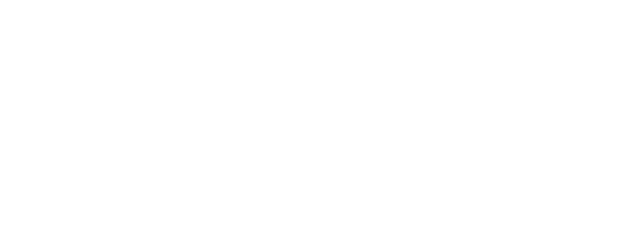
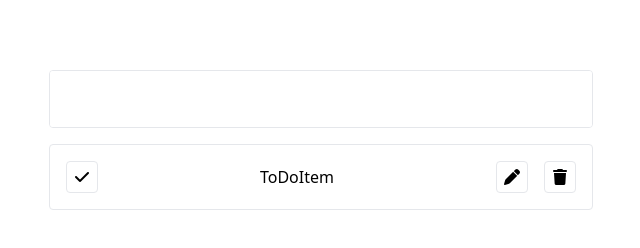
Before and after one commit to conceptbtw/React-To-Do-List-App, a React (Vite) app: page / in a window 1280 px wide. Shown: the part 260-508 px from the top of the page, without its empty margins (319-959 px from the left). Built offline with nearby package versions, Linux system fonts and the light colour scheme.

Commit message:
Update ToDoItem component

```diff
--- a/index.html
+++ b/index.html
@@ -6,6 +6,13 @@
     <meta name="viewport" content="width=device-width, initial-scale=1.0" />
     <title>To-Do List</title>
     <meta name="description" content="To-Do List" />
+    <link
+      rel="stylesheet"
+      href="https://cdnjs.cloudflare.com/ajax/libs/font-awesome/6.5.2/css/all.min.css"
+      integrity="sha512-SnH5WK+bZxgPHs44uWIX+LLJAJ9/2PkPKZ5QiAj6Ta86w+fsb2TkcmfRyVX3pBnMFcV7oQPJkl9QevSCWr3W6A=="
+      crossorigin="anonymous"
+      referrerpolicy="no-referrer"
+    />
   </head>
   <body>
     <div id="root"></div>
--- a/src/components/Footer.jsx
+++ b/src/components/Footer.jsx
@@ -1,5 +1,5 @@
 export default function Footer() {
   return (
-    <footer className="w-full p-4 flex justify-center items-center"></footer>
+    <footer className="w-full p-4 flex justify-center items-center border-t"></footer>
   );
 }
--- a/src/components/Form.jsx
+++ b/src/components/Form.jsx
@@ -15,9 +15,12 @@ export default function Form() {
   };
 
   return (
-    <form className="" onSubmit={handleSubmit}>
+    <form
+      className="w-full flex justify-between items-center border rounded overflow-hidden"
+      onSubmit={handleSubmit}
+    >
       <input
-        className=""
+        className="w-full p-4 flex justify-between items-center"
         name="input"
         type="text"
         value={toDoText}
--- a/src/components/Header.jsx
+++ b/src/components/Header.jsx
@@ -1,5 +1,5 @@
 export default function Header() {
   return (
-    <header className="w-full p-4 flex justify-center items-center"></header>
+    <header className="w-full p-4 flex justify-center items-center border-b"></header>
   );
 }
--- a/src/components/Main.jsx
+++ b/src/components/Main.jsx
@@ -3,7 +3,7 @@ import ToDoList from "./ToDoList";
 
 export default function Main() {
   return (
-    <main className="w-full p-4 flex flex-1 flex-col justify-center items-center">
+    <main className="max-w-xl w-full p-4 flex flex-1 flex-col justify-center items-center gap-4">
       <Form />
       <ToDoList />
     </main>
--- a/src/components/ToDoItem.jsx
+++ b/src/components/ToDoItem.jsx
@@ -1,3 +1,20 @@
 export default function ToDoItem() {
-  return <li className=""></li>;
+  return (
+    <li className="w-full p-4 flex justify-between items-center border rounded">
+      <div className="flex justify-between items-center">
+        <button className="w-8 h-8 border rounded" aria-label="check">
+          <i class="fa-solid fa-check"></i>
+        </button>
+      </div>
+      <span className="">ToDoItem</span>
+      <div className="flex justify-center items-center gap-4">
+        <button className="w-8 h-8 border rounded" aria-label="edit">
+          <i class="fa-solid fa-pen"></i>
+        </button>
+        <button className="w-8 h-8 border rounded" aria-label="delete">
+          <i class="fa-solid fa-trash"></i>
+        </button>
+      </div>
+    </li>
+  );
 }
--- a/src/components/ToDoList.jsx
+++ b/src/components/ToDoList.jsx
@@ -2,7 +2,7 @@ import ToDoItem from "./ToDoItem";
 
 export default function ToDoList() {
   return (
-    <ul className="">
+    <ul className="w-full">
       <ToDoItem />
     </ul>
   );
```
